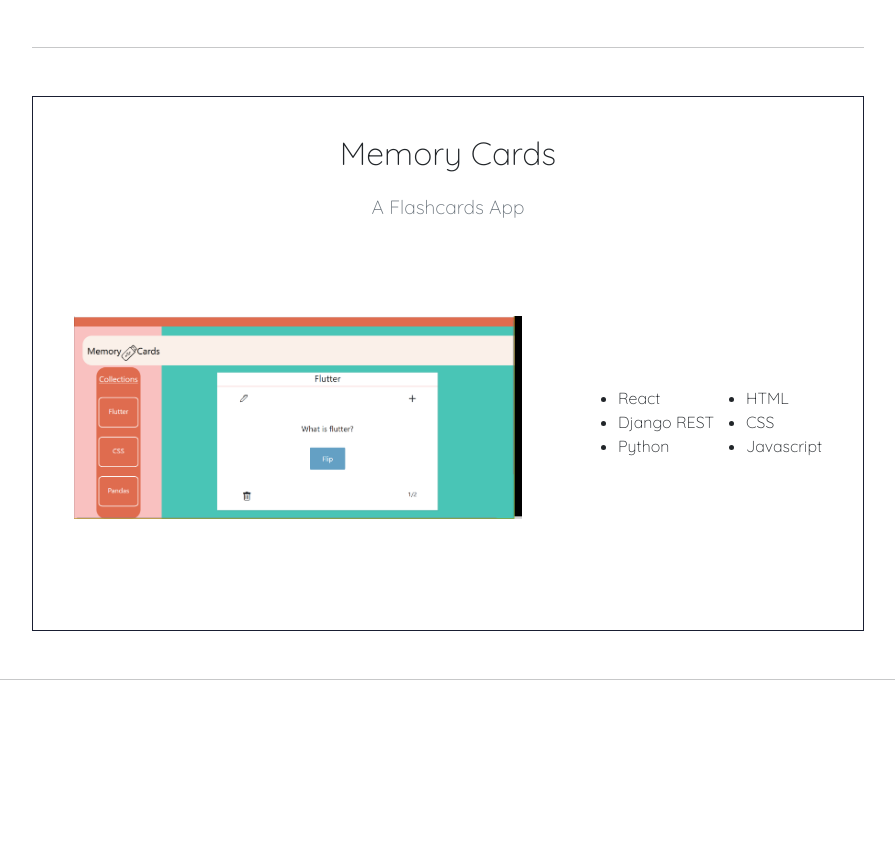
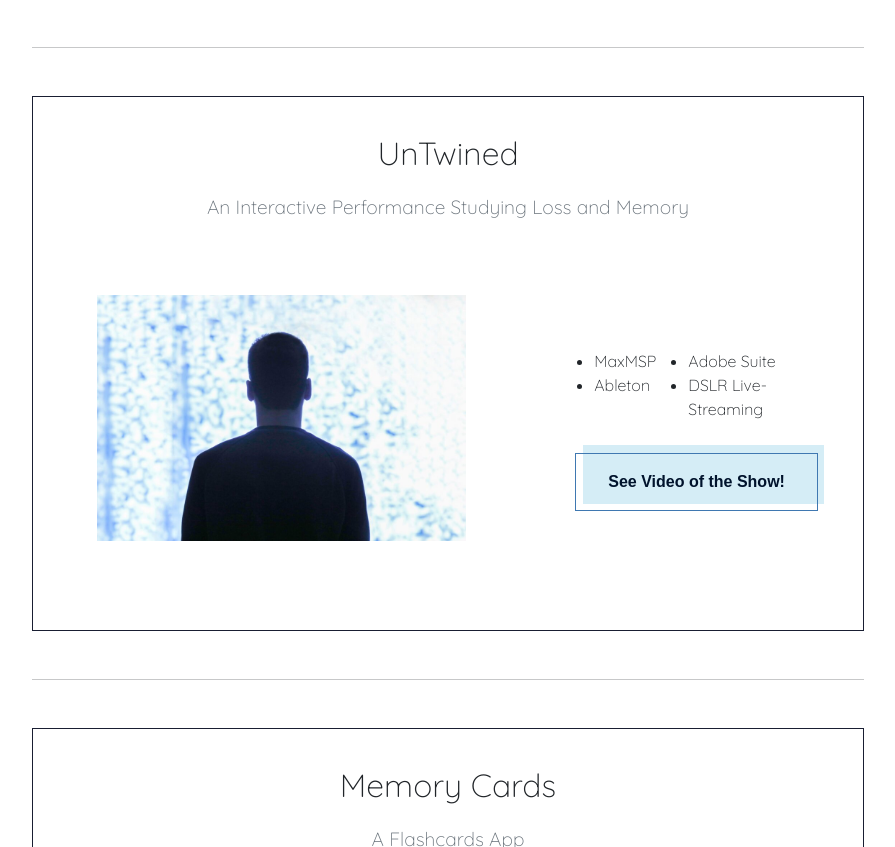
Before and after one commit to em-twines/ProfessionalWebsite, a React (Create React App) app: page /projects in a window 1280 px wide. Shown: the part 3360-4207 px from the top of the page, without its empty margins (192-1087 px from the left). Before the commit the page ends 4056 px from the top, so only its background shows below. Built offline with nearby package versions, Linux system fonts and the light colour scheme.

Commit message:
added UnTwined to projects

```diff
--- a/src/App.scss
+++ b/src/App.scss
@@ -1401,6 +1401,20 @@ a:hover {
     background-image: url("./media/weeksvilleInstallation.jpg");
 
   }
+  .img7 {
+    display: flex;
+    width: 30vw;
+    height: 20vw;
+    margin: 2rem;
+    background-size: contain;
+    background-repeat: no-repeat;
+    background-position: center;
+    font-size: 0.7rem;
+    text-align: center;
+    justify-content: center;
+    background-image: url("./media/untwinedPerformance.jpg");
+
+  }
 
 
 
@@ -1557,6 +1571,19 @@ a:hover {
   }
   .img6 {
     background-image: url("./media/weeksvilleInstallation.jpg");
+    display: flex;
+    margin: auto;
+    height: 25vw;
+    background-size: contain;
+    background-repeat: no-repeat;
+    background-position: center;
+    font-size: 0.7rem;
+    text-align: center;
+    justify-content: center;
+    word-wrap: break-word;
+  }
+  .img7 {
+    background-image: url("./media/untwinedPerformance.jpg");
     display: flex;
     margin: auto;
     height: 25vw;
@@ -1728,6 +1755,19 @@ a:hover {
     justify-content: center;
     word-wrap: break-word;
   }
+  .img7 {
+    background-image: url("./media/untwinedPerformance.jpg");
+    display: flex;
+    margin: auto;
+    height: 25vw;
+    background-size: contain;
+    background-repeat: no-repeat;
+    background-position: center;
+    font-size: 0.7rem;
+    text-align: center;
+    justify-content: center;
+    word-wrap: break-word;
+  }
 
   .column-container {
     display: flex;
--- a/src/pages/Projects.jsx
+++ b/src/pages/Projects.jsx
@@ -319,6 +319,57 @@ export default function Projects() {
 
 
 
+        <hr></hr>
+        <div className="project">
+          <div className="project-title">
+            UnTwined <br></br>
+          </div>
+          <div className="text-muted subtitle">
+            An Interactive Performance Studying Loss and Memory
+          </div>
+          <div className="horizontal-column">
+              <div
+                className="img img7"
+                alt="A man stands in front of a wall of digital noise"
+              ></div>
+            <div className="include-button">
+              <div>
+                <div className="column-container">
+                  <div className="column-1">
+                    <ul className="ul-projects">
+                    <li className="list">MaxMSP</li>
+                    <li className="list">Ableton</li>
+
+                    </ul>
+                  </div>
+                  <div className="column-1">
+                    <ul className="ul-projects">
+                    <li className="list">Adobe Suite</li>
+                    <li className="list">DSLR Live-Streaming</li>
+
+                    </ul>
+                  </div>
+                </div>
+                <div className="one-column">
+                  <ul className="ul-projects">
+                    <li className="list">MaxMSP</li>
+                    <li className="list">Ableton</li>
+                    <li className="list">Adobe Suite</li>
+                    <li className="list">DSLR Live-Streaming</li>
+
+                  </ul>
+                </div>{" "}
+              </div>{" "}
+              <div>
+                <a href="https://youtu.be/HNz4V5M4188">
+                  <button className="button-51 smaller">
+                    See Video of the Show!
+                  </button>
+                </a>
+              </div>
+            </div>
+          </div>
+        </div>
 
 
 
```
Also changed, not shown: src/media/untwinedPerformance.jpg (added).
